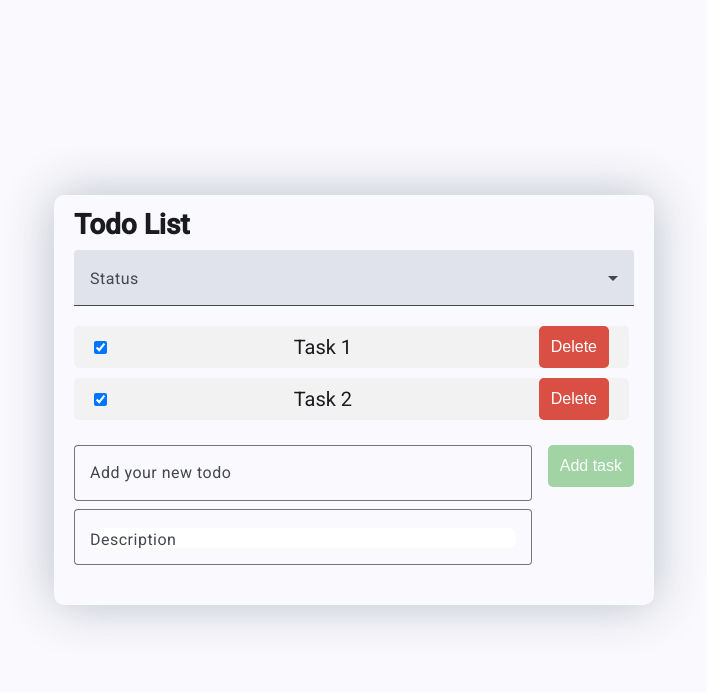
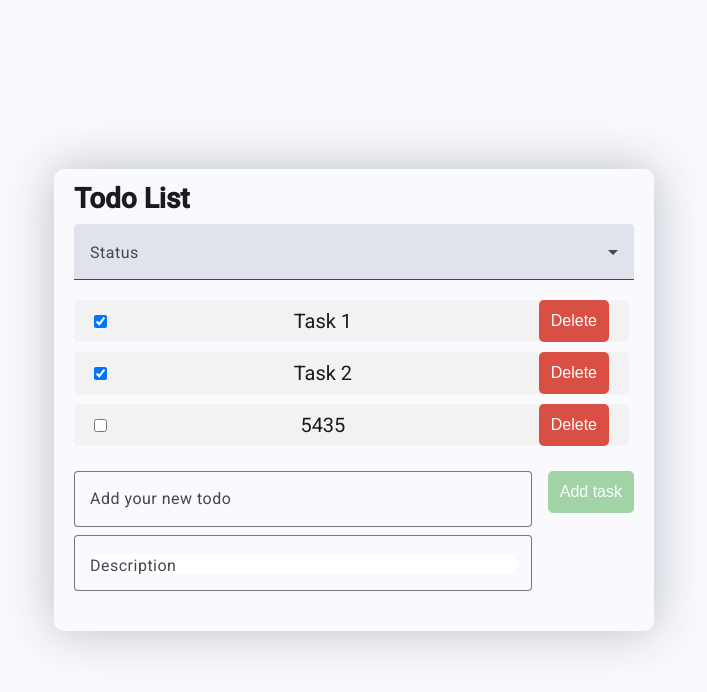
Before and after one commit to Angular-OTUS/ToDoList-PakArtem, an Angular app in the folder to-do-list/: page /tasks in a window 1280 px wide. Shown: the top 692 px of the page, without its empty margins (286-993 px from the left). Built offline with nearby package versions, Linux system fonts and the light colour scheme; data requests are answered from the project's data file.

Commit message:
fix: вернул код запросов изменения статуса задачи

```diff
--- a/to-do-list/db.json
+++ b/to-do-list/db.json
@@ -11,6 +11,12 @@
       "description": "description",
       "status": "Completed",
       "id": 2
+    },
+    {
+      "text": "5435",
+      "description": "435345",
+      "status": "InProgress",
+      "id": 3
     }
   ],
   "$schema": "./node_modules/json-server/schema.json"
--- a/to-do-list/src/app/components/to-do-item/to-do-item.ts
+++ b/to-do-list/src/app/components/to-do-item/to-do-item.ts
@@ -30,6 +30,7 @@ export class ToDoItem {
   isEdit = signal<boolean>(false);
 
   delete = output<void>();
+  statusChange = output<TodoStatus>();
 
   constructor() {
     effect(() => {
@@ -50,6 +51,8 @@ export class ToDoItem {
   onStatusChange(checked: boolean): void {
     const newStatus: TodoStatus = checked ? 'Completed' : 'InProgress';
 
+    this.statusChange.emit(newStatus);
+
     this.toastService.showToast(
       newStatus === 'Completed' ? 'Задача выполнена!' : 'Задача возвращена в работу!',
     );
--- a/to-do-list/src/app/components/to-do-list/to-do-list.html
+++ b/to-do-list/src/app/components/to-do-list/to-do-list.html
@@ -28,6 +28,7 @@
             [text]="task.text"
             [status]="task.status"
             (delete)="deleteTask(task.id)"
+            (statusChange)="changeStatus(task.id, $event)"
           ></li>
         }
       </ul>
```
